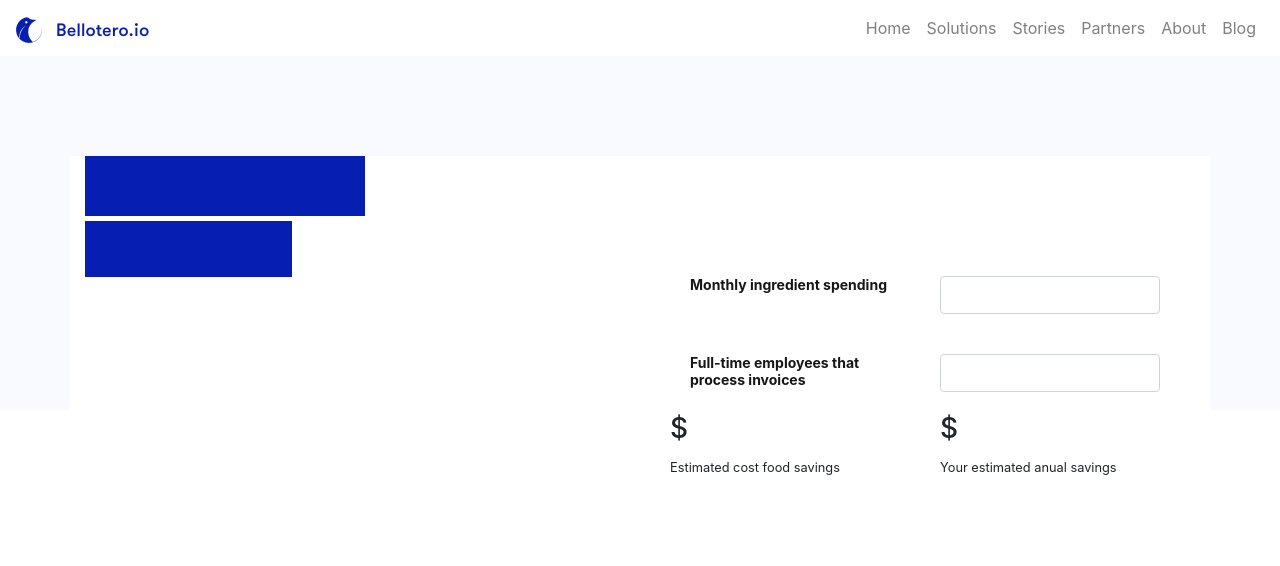
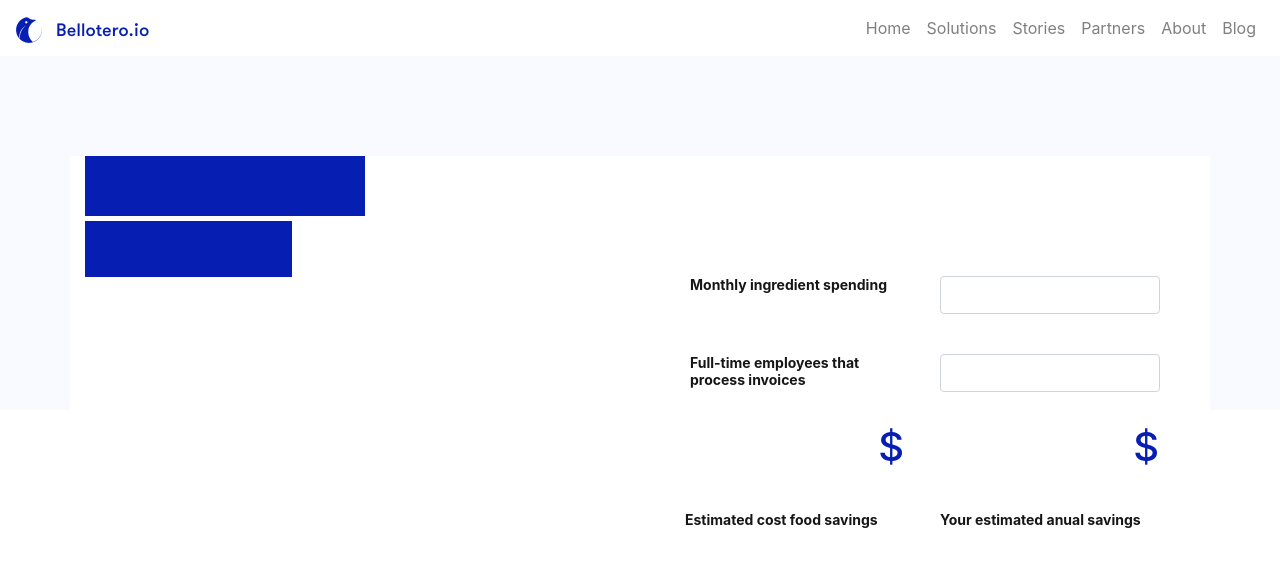
Before and after one commit to Jaguso/react-bellotero, a React app: page /calculator in a window 1280 px wide. Shown: the top 566 px of the page. Built offline with nearby package versions, Linux system fonts and the light colour scheme; no server answers.

Commit message:
added styles to configurator

```diff
--- a/src/components/calculator/Calculator.css
+++ b/src/components/calculator/Calculator.css
@@ -25,3 +25,32 @@
     letter-spacing: normal;
     color: #161616;
 }
+
+.results {
+    padding: 15px;
+}
+
+.food-saving {
+    width: 220px;
+    height: 72px;
+    font-size: 40px;
+    font-weight: 500;
+    font-style: normal;
+    font-stretch: normal;
+    line-height: 1;
+    letter-spacing: 1px;
+    text-align: right;
+    color: #071eb3;
+}
+
+.subtext {
+    width: 179px;
+    height: 16px;
+    font-size: 14px;
+    font-weight: bold;
+    font-style: normal;
+    font-stretch: normal;
+    line-height: normal;
+    letter-spacing: normal;
+    color: #161616;
+}
--- a/src/components/calculator/Calculator.js
+++ b/src/components/calculator/Calculator.js
@@ -59,14 +59,14 @@ class Calculator extends Component {
           </div>
         </div>
 
-        <div className="row justify-content-center">
+        <div className="row results">
           <div className="col">
-            {this.state.ingredients ? <h3>$ {this.calculateFoodSaving()}</h3> : <h3>$</h3> }
-            <small>Estimated cost food savings</small>
+            {this.state.ingredients ? <h3 className="food-saving">$ {this.calculateFoodSaving()}</h3> : <h3 className="food-saving">$</h3> }
+            <small className="subtext">Estimated cost food savings</small>
           </div>
           <div className="col">
-            {this.state.ingredients && this.state.employees ? <h3>$ {this.calculateAnualSaving(this.calculateFoodSaving())}</h3> : <h3>$</h3> }
-            <small>Your estimated anual savings</small>
+            {this.state.ingredients && this.state.employees ? <h3 className="food-saving">$ {this.calculateAnualSaving(this.calculateFoodSaving())}</h3> : <h3 className="food-saving">$</h3> }
+            <small className="subtext">Your estimated anual savings</small>
           </div>
         </div>
 
```
